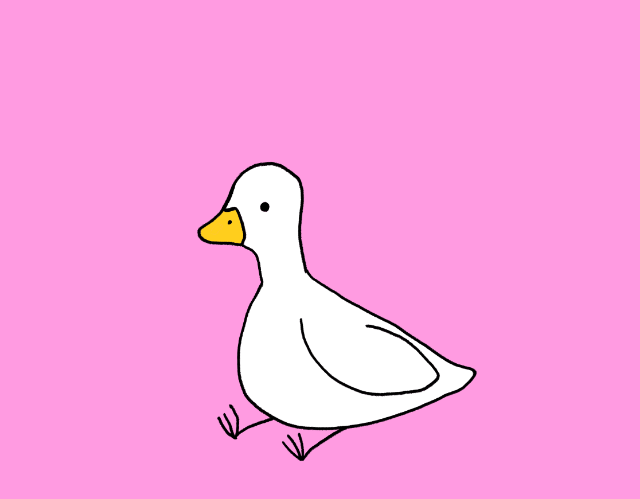
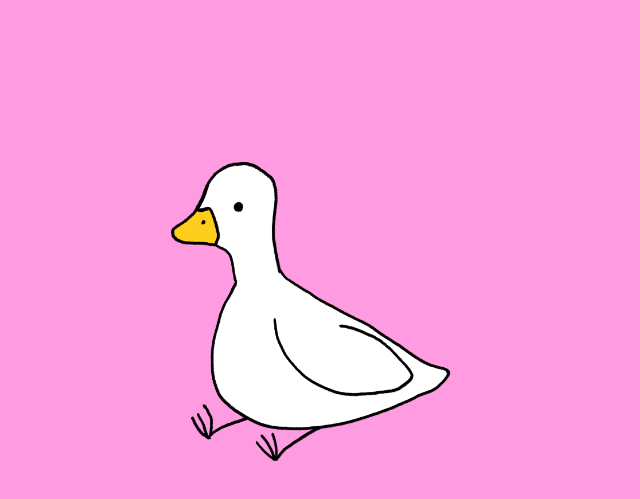
Before and after one commit to cactusballs/Yee-Honk-2.0, a plain HTML site: page index.html in a window 1280 px wide. Shown: the part 119-618 px from the top of the page, without its empty margins (333-973 px from the left). Drawn offline with nearby package versions, Linux system fonts and the light colour scheme.

Commit message:
margining

```diff
--- a/stylesheet.css
+++ b/stylesheet.css
@@ -32,8 +32,10 @@ p{
 }
 
 #duck{
-  margin: 2em 40%;
+  margin-top: 2em;
   height: 20em;
   width: auto;
   position: absolute;
+  left: 50%;
+  transform: translateX(-50%);
 }
```
